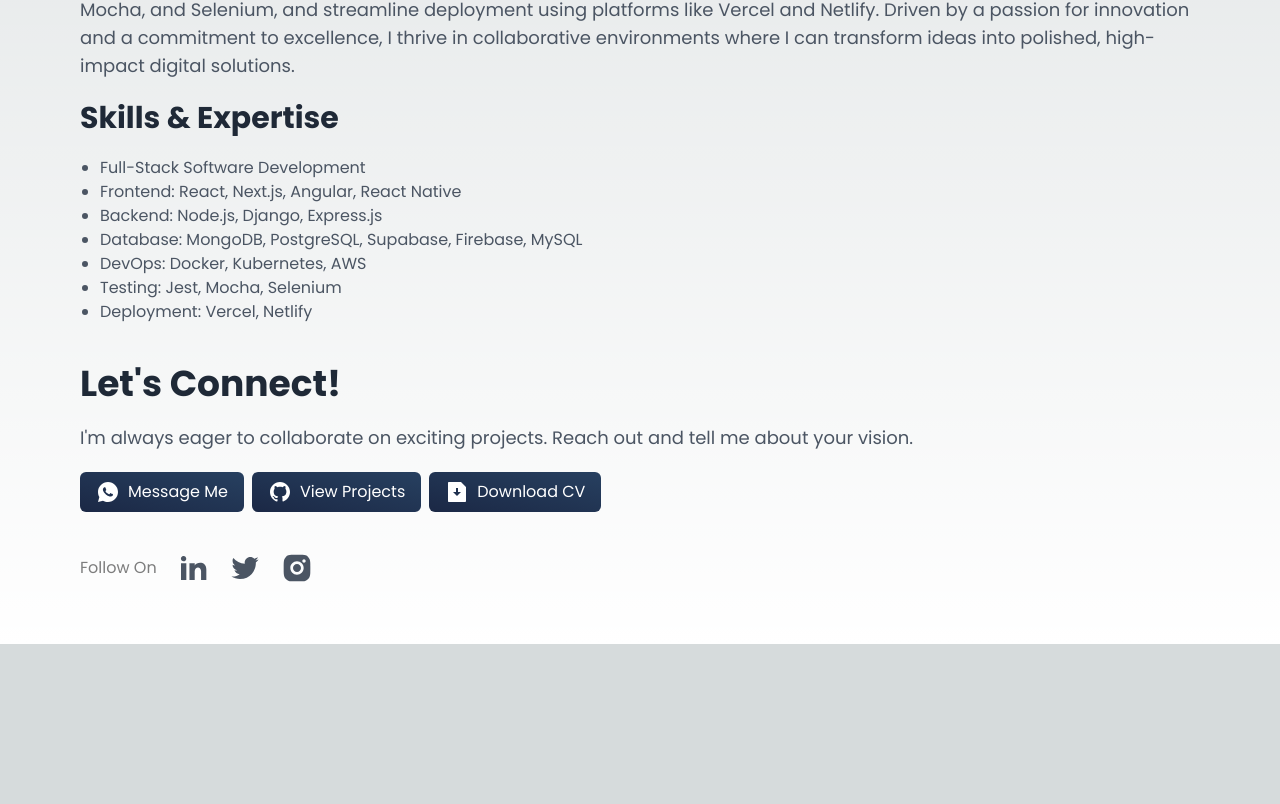
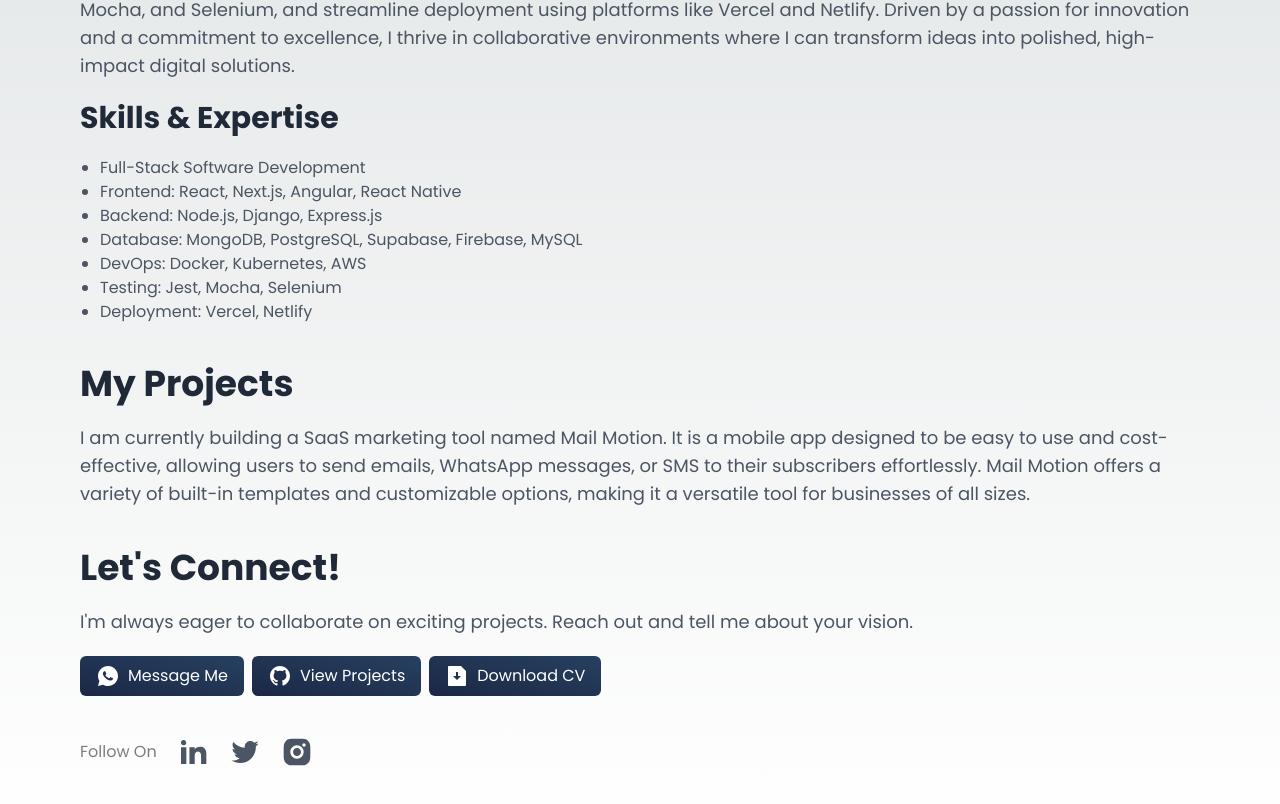
Before and after one commit to hadi-razal/hadirazal-porfolio, a Next.js app: page / in a window 1280 px wide. Shown: the part 593-1397 px from the top of the page. Before the commit the page ends 1237 px from the top, so only its background shows below. Built offline with nearby package versions, Linux system fonts and the light colour scheme.

Commit message:
added project part

```diff
--- a/app/page.tsx
+++ b/app/page.tsx
@@ -9,7 +9,6 @@
 import toast from 'react-hot-toast';
 
 const Home = () => {
-
 
   const handleCopyEmail = () => {
     try {
@@ -64,8 +63,11 @@
           transition={{ duration: 1 }}
           className="hero flex flex-col md:flex-row items-center justify-center py-10 px-5 md:px-20"
         >
-          <div className=" image-container rounded-full mb-5 md:mb-0 md:mr-10">
+          <div className="image-container rounded-full mb-5 md:mb-0 md:mr-10">
             <motion.img
+              initial={{ opacity: 0 }}
+              animate={{ opacity: 1 }}
+              transition={{ duration: 1 }}
               src="/hadi2.jpg"
               alt="Hadi Razal - Full-Stack Developer"
               className='rounded-[99999px]'
@@ -144,6 +146,25 @@
           </motion.div>
         </section>
 
+        <section className="projects px-5 md:px-20 py-5">
+          <motion.h3
+            initial={{ y: -20, opacity: 0 }}
+            animate={{ y: 0, opacity: 1 }}
+            transition={{ duration: 1, delay: 0.5 }}
+            className="text-3xl md:text-4xl font-bold text-gray-800"
+          >
+            My Projects
+          </motion.h3>
+          <motion.p
+            initial={{ y: -20, opacity: 0 }}
+            animate={{ y: 0, opacity: 1 }}
+            transition={{ duration: 1, delay: 0.7 }}
+            className="text-lg text-gray-600 mt-5"
+          >
+            I am currently building a SaaS marketing tool named Mail Motion. It is a mobile app designed to be easy to use and cost-effective, allowing users to send emails, WhatsApp messages, or SMS to their subscribers effortlessly. Mail Motion offers a variety of built-in templates and customizable options, making it a versatile tool for businesses of all sizes.
+          </motion.p>
+        </section>
+
         <section className="contact px-5 md:px-20 py-5">
           <motion.h3
             initial={{ y: -20, opacity: 0 }}
@@ -180,7 +201,7 @@
               initial={{ y: -20, opacity: 0 }}
               animate={{ y: 0, opacity: 1 }}
               transition={{ duration: 1, delay: 0.7 }}
-              href="https://github.com/hadi-razal" // Replace with your actual WhatsApp number
+              href="https://github.com/hadi-razal"
               target="_blank"
               rel="noopener noreferrer"
               className="bg-gradient-to-bl from-[#274060] to-[#1B2845] text-white py-2 px-4 rounded-md hover:bg-gradient-to-l flex items-center transition-all duration-300 ease-in-out"
```
